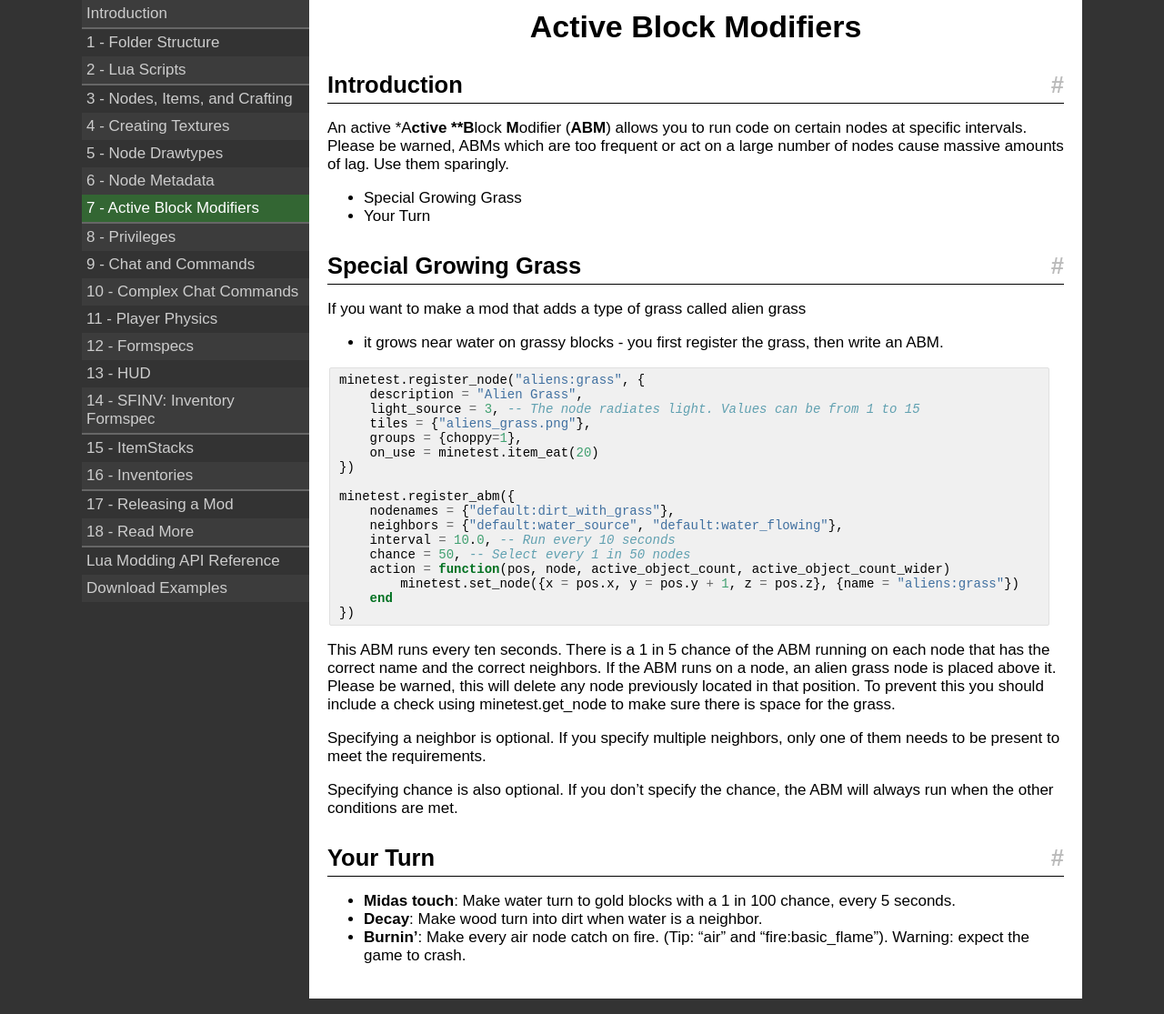
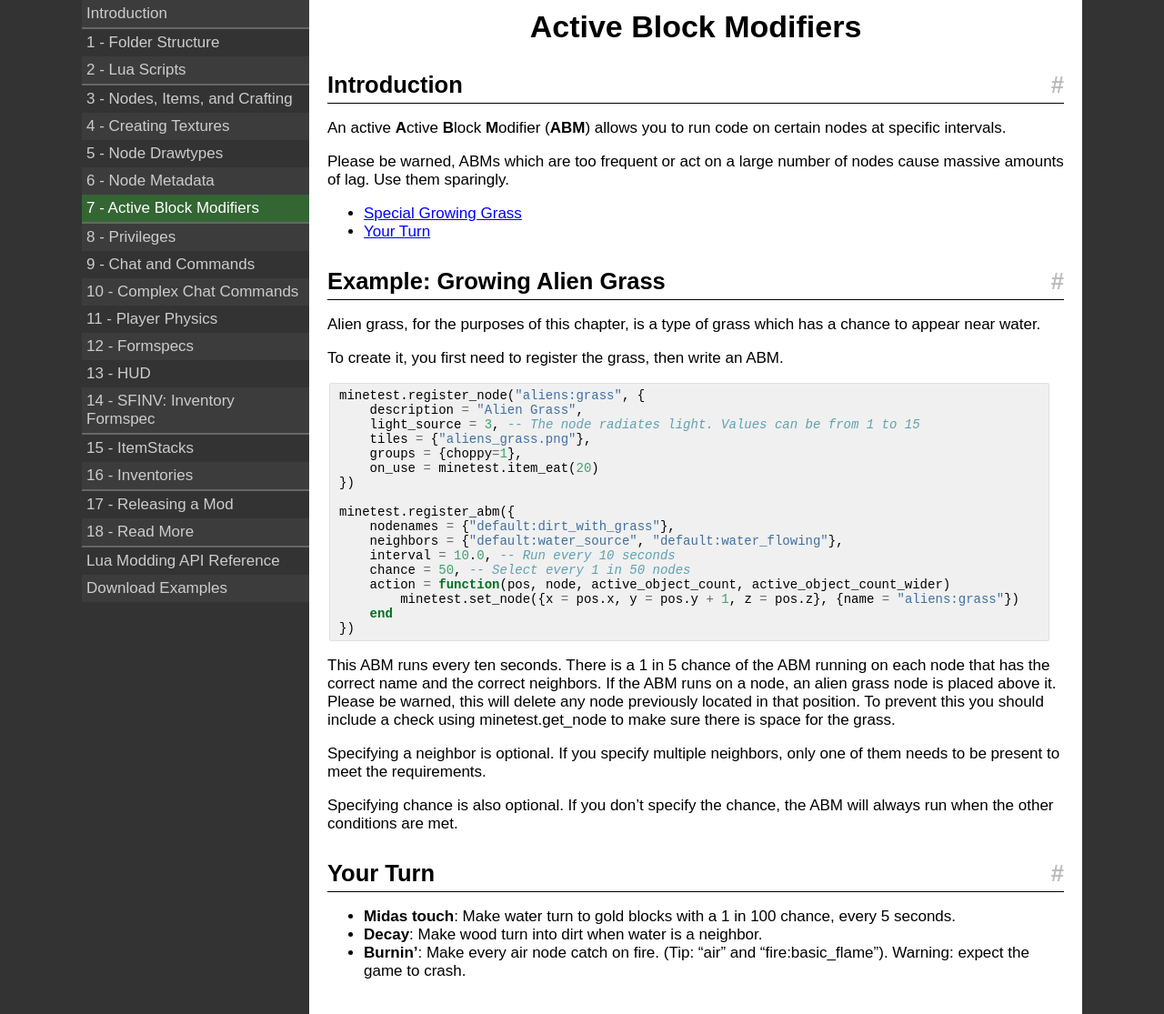
Before and after one commit to rubenwardy/minetest_modding_book, a Jekyll site: the page built from en/chapters/abms.md, in a window 1280 px wide. Shown: the whole page at 91% size. Built offline with Jekyll 4.4.1, drawn with Linux system fonts in a browser that asks for light colours; nearby versions of some CDN libraries.

Commit message:
Active Block Modifiers: Improve alien grass chapter, and fix introduction formatting

```diff
--- a/en/chapters/abms.md
+++ b/en/chapters/abms.md
@@ -6,18 +6,21 @@ root: ../../
 
 ## Introduction
 
-An active *A**ctive **B**lock **M**odifier (**ABM**) allows you to run code on
+An active **A**ctive **B**lock **M**odifier (**ABM**) allows you to run code on
 certain nodes at specific intervals.
+
 Please be warned, ABMs which are too frequent or act on a large number of nodes
 cause massive amounts of lag. Use them sparingly.
 
-* Special Growing Grass
-* Your Turn
+* [Special Growing Grass](#example-growing-alien-grass)
+* [Your Turn](#your-turn)
 
-## Special Growing Grass
+## Example: Growing Alien Grass
 
-If you want to make a mod that adds a type of grass called alien grass
-- it grows near water on grassy blocks - you first register the grass, then
+Alien grass, for the purposes of this chapter, is a type of grass which
+has a chance to appear near water.
+
+To create it, you first need to register the grass, then
 write an ABM.
 
 {% highlight lua %}
```
